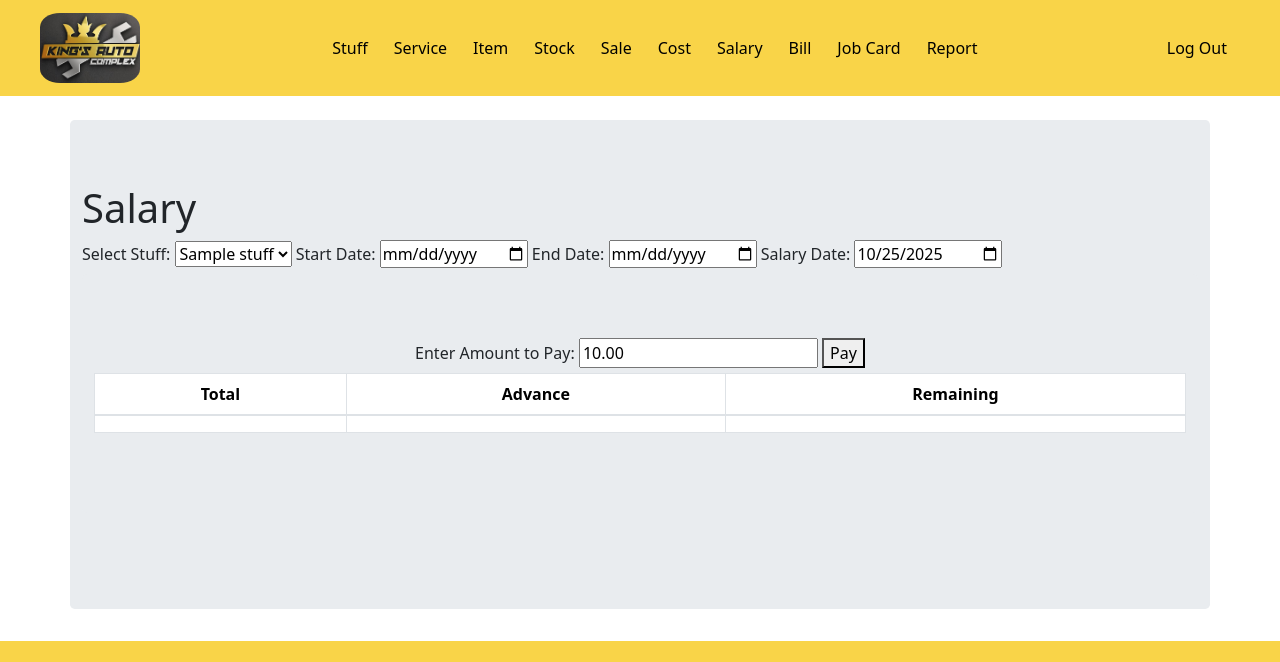
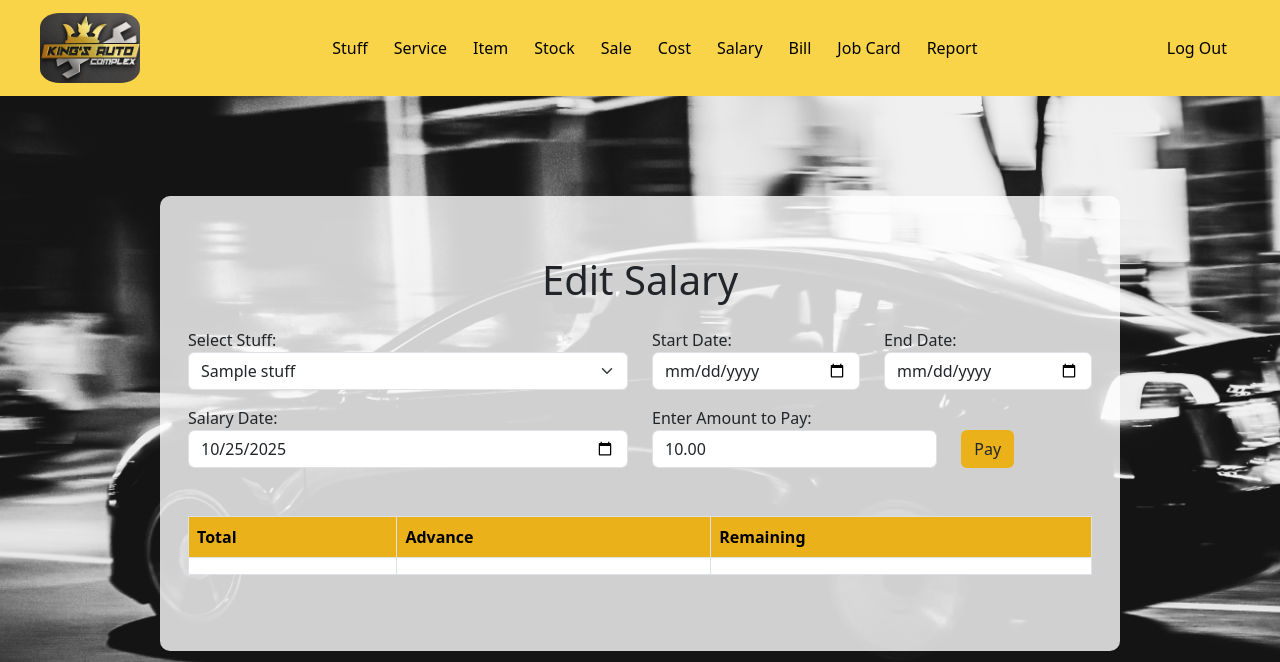
Before and after one commit to mdiibrahim/Kings-Auto-Complex-App, a Django app: template main/templates/main/edit-salary.html in a window 1280 px wide. Shown: the top 662 px of the page. Run offline with Django 5.2, Linux system fonts and the light colour scheme; the template is opened without the code that fills it: values that come from a table or form of the project are taken from there, others are empty; tables that the repository leaves empty hold one stand-in row (values such as "Sample post"); lists and menus that the app fills with data are empty.

Commit message:
edit salaary done

```diff
--- a/main/templates/main/edit-salary.html
+++ b/main/templates/main/edit-salary.html
@@ -1,67 +1,127 @@
+{% load static %}
 <!DOCTYPE html>
 <html lang="en">
   <head>
     <meta charset="UTF-8" />
     <meta name="viewport" content="width=device-width, initial-scale=1.0" />
     <title>Salary</title>
-    <link
-      rel="stylesheet"
-      href="https://cdn.jsdelivr.net/npm/bootstrap@4.6.2/dist/css/bootstrap.min.css"
-    />
+    <!-- Include Bootstrap 5 CSS -->
+    <link rel="stylesheet" href="https://cdn.jsdelivr.net/npm/bootstrap@5.3.0-alpha1/dist/css/bootstrap.min.css" />
 
-    <!-- jQuery library -->
-    <script src="https://cdn.jsdelivr.net/npm/jquery@3.7.1/dist/jquery.slim.min.js"></script>
+    <style>
+      :root {
+        --primary-color: #eab11a;
+        --secondary-color: #f9d448;
+        --third-color: #f2f2f2;
+        --background-color: #000000;
+      }
 
-    <!-- Popper JS -->
-    <script src="https://cdn.jsdelivr.net/npm/popper.js@1.16.1/dist/umd/popper.min.js"></script>
+      /* Body styling with car background image */
+      body {
+        background: url('{% static "car_image.jpg" %}') no-repeat center center fixed;
+        background-size: cover; /* Ensure the image covers the entire background */
+      }
 
-    <!-- Latest compiled JavaScript -->
-    <script src="https://cdn.jsdelivr.net/npm/bootstrap@4.6.2/dist/js/bootstrap.bundle.min.js"></script>
+      /* Container for the main content */
+      .container {
+        background-color: rgba(255, 255, 255, 0.8); /* Make background a little transparent */
+        padding: 60px;
+        border-radius: 10px;
+        margin-top: 100px; /* Add some top margin */
+        margin-bottom: 100px; /* Add some bottom margin */
+        max-width: 75% !important;
+        margin-left: auto; /* Center horizontally */
+        margin-right: auto; /* Center horizontally */
+      }
+
+      .btn-login {
+        background-color: var(--primary-color) !important; /* Primary color as default */
+        color: #000;
+        font-weight: 700;
+        border-radius: 50px;
+        padding: 15px;
+        transition: background-color 0.3s, transform 0.3s ease;
+      }
+
+      .btn-login:hover {
+        background-color: var(--secondary-color) !important; /* Secondary color on hover */
+        transform: scale(1.05);
+      }
+        .table th, .table td {
+
+  padding: 10px;
+}
+.table th{
+        background-color: var(--primary-color) !important;
+        }
+    </style>
   </head>
 
   <body>
     {% include 'main/navbar.html' %}
-    <br />
-    <div class="jumbotron container">
-      <h1>Salary</h1>
-      <form
+
+    <div class=" container">
+ <h1 class="text-center mb-4">Edit Salary</h1>
+        <form
         id="dynamic-form"
         action="{% url 'update_salary' salary.salary_id %}"
-        method="POST"
+        method="POST"  class="px-3"
       >
         {% csrf_token %}
 
-        <div class="date-row">
-          <label for="stuff">Select Stuff:</label>
-          <select id="stuff" name="stuff" onclick="fetchSalaryData()">
-            <option value="{{ salary.stuff.stuff_id }}">
+       <!-- Fields Row 1 (Stuff and Date fields) -->
+        <div class="row mb-3">
+          <!-- Select Stuff -->
+          <div class="col-md-6">
+            <label for="stuff">Select Stuff:</label>
+          <select class="form-select" id="stuff" name="stuff" onclick="fetchSalaryData()">
+            <option value="{{ salary.stuff.stuff_id }}"  selected>
               {{ salary.stuff.stuff_name }}
             </option>
           </select>
+</div>
 
-          <label for="start_date">Start Date:</label>
-          <input type="date" id="start_date" name="start_date" />
-          <label for="end_date">End Date:</label>
-          <input type="date" id="end_date" name="end_date" />
-          <label for="salary_date">Salary Date:</label>
-          <input type="date" id="salary_date" name="salary_date" />
+         <!-- Start Date -->
+          <div class="col-md-3">
+            <label for="start_date">Start Date:</label>
+          <input type="date" id="start_date" name="start_date"  class="form-control"  />
+              </div>
+
+          <!-- End Date -->
+          <div class="col-md-3">
+            <label for="end_date">End Date:</label>
+          <input type="date" id="end_date" name="end_date" class="form-control " />
+               </div>
+              </div>
+
+         <!-- Fields Row 2 (Salary Date) -->
+        <div class="row mb-3">
+          <div class="col-md-6">
+            <label for="salary_date">Salary Date:</label>
+          <input type="date" id="salary_date" name="salary_date" class="form-control"  />
         </div>
 
-        <div class="jumbotron container text-center">
-          <label for="pay_label" id="pay_label">Enter Amount to Pay:</label>
+       <div class="col-md-4">
+            <label for="pay_label" id="pay_label">Enter Amount to Pay:</label>
           <input
             type="number"
             id="pay_amt"
             name="pay_amt"
             value="{{salary.total}}"
-            oninput="dynamicUpdate()"
+            oninput="dynamicUpdate()" class="form-control "
           />
-          <input type="hidden" id="new_tt" name="new_tt" />
+           </div>
 
-          <button id="confirm-button" name="confirm-button" type="submit">
+            <div class="col-md-2 mt-4">
+
+
+          <button id="confirm-button" class="btn btn-login" name="confirm-button" type="submit">
             Pay
-          </button>
+          </button>  </div>
+        </div>
+    <input type="hidden" id="new_tt" name="new_tt" class="form-control " />
 
+            <div class="mt-5">
           <table class="table table-bordered">
             <thead>
               <tr>
@@ -82,6 +142,8 @@
       </form>
     </div>
     {% include 'main/footer.html' %}
+     <!-- Bootstrap 5 JS (No jQuery required) -->
+    <script src="https://cdn.jsdelivr.net/npm/bootstrap@5.3.0-alpha1/dist/js/bootstrap.bundle.min.js"></script>
     <script>
       // Get the current date
       document.addEventListener("DOMContentLoaded", function () {
```
